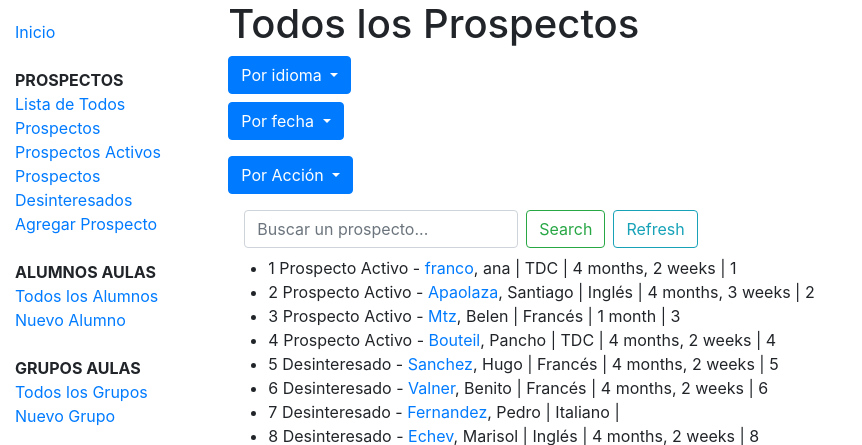
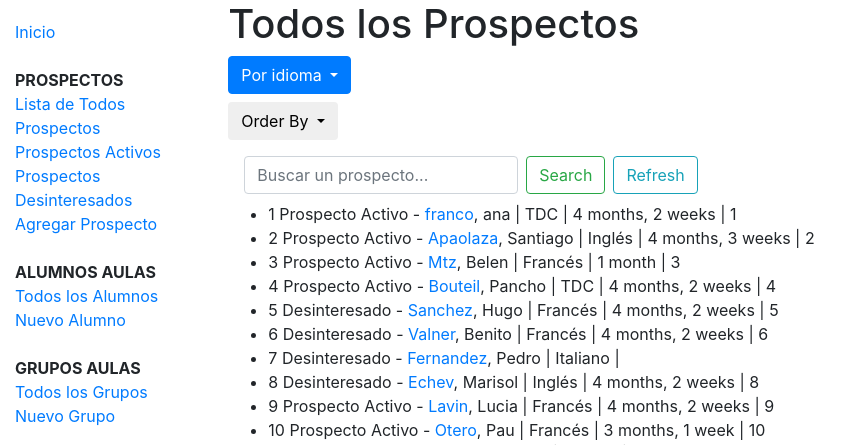
Before and after one commit to MarcNealer/angloapp, a Django app: page /prospectos/prospectos/ in a window 1280 px wide. Shown: the top 445 px of the page, without its empty margins (0-862 px from the left). Run offline with Django 3.2, Linux system fonts and the light colour scheme; data comes from the database, SQL or seed files in the repository; some libraries are stand-ins or nearby versions.

Commit message:
Merged the four order by actions into a single dropdown and changed so that there is a None option for filters and orderby

```diff
--- a/prospectos/templates/prospectos/prospecto_list.html
+++ b/prospectos/templates/prospectos/prospecto_list.html
@@ -10,17 +10,30 @@
       </button>
 
       <div class="dropdown-menu" aria-labelledby="dropdownMenuButton">
-        <a class="dropdown-item" href="http://127.0.0.1:5050/prospectos/prospectos/">Todos</a>
+        <a class="dropdown-item" href="/prospectos/prospectos/?filteri=None&order_by={{ order_by }}">Todos</a>
     {% for idioma in idioma_list %}
 
-        <a class="dropdown-item" href="?filteri={{idioma.pk}}{% if date_filter %}&{{ date_filter }}{% endif %}">{{idioma.name}}</a>
+        <a class="dropdown-item" href="/prospectos/prospectos/?filteri={{idioma.pk}}&order_by={{ order_by }}">{{idioma.name}}</a>
 
     {% endfor %}
         </div>
     </div>
 
     <div class="dropdown">
-      <button class="btn btn-{% if 'pub_dater' in request.GET %}warning{% elif 'pub_datel' in request.GET %}warning{% else %}primary{% endif %} dropdown-toggle my-2" type="button" id="dropdownMenuButton" data-toggle="dropdown" aria-haspopup="true" aria-expanded="false">
+        <button class="btn dropdown-toggle my-2" type="button" id="dropdownMenuButton" data-toggle="dropdown">
+            Order By
+        </button>
+        <div class="dropdown-menu">
+            <a class="dropdown-item" href="/prospectos/prospectos/?filteri={{ filteri }}&order_by=actionr">Acción más reciente</a>
+            <a class="dropdown-item" href="/prospectos/prospectos/?filteri={{ filteri }}&order_by=actionl">Acción menos reciente</a>
+            <a class="dropdown-item" href="/prospectos/prospectos/?filteri={{ filteri }}&order_by=pub_dater">Más reciente</a>
+            <a class="dropdown-item" href="/prospectos/prospectos/?filteri={{ filteri }}&order_by=pub_datel">Acción menos reciente</a>
+        </div>
+    </div>
+        {% comment %}
+    <!--
+    <div class="dropdown">
+      <button class="btn dropdown-toggle my-2" type="button" id="dropdownMenuButton" data-toggle="dropdown" aria-haspopup="true" aria-expanded="false">
         Por fecha
       </button>
 
@@ -50,7 +63,8 @@
       </div>
     </div>
 
-
+    -->
+    {% endcomment %}
         <!--
 
         <script>
--- a/prospectos/views.py
+++ b/prospectos/views.py
@@ -36,10 +36,31 @@ def prospecto_list_view(request):
     accion = ProspectoAccion.objects.all().order_by('-accion_date') #BUSCAR HOW TO COMBINE QUERIES FORM DIFF MODELS
 
     filteri = request.GET.get('filteri')  # Set 'qs' as a default value
-    date_filter=None
+    order_by = request.GET.get('order_by')
+    print(filteri)
+    print(order_by)
 
+    if order_by:
+        if 'None' not in order_by:
+            if order_by == 'actionr':
+                qs = qs.order_by('-prospectoaccion')
+            elif order_by == 'actionl':
+                qs = qs.order_by('prospectoaccion')
+            elif order_by == 'pub_dater':
+                qs = qs.order_by('-pub_date')
+            elif order_by == 'pub_datel':
+                qs = qs.order_by('pub_date')
+    else:
+        order_by = 'None'
+
+    if 'filteri' in request.GET:
+        if not 'None' in filteri:
+            qs = qs.filter(idioma__exact=filteri)
+    else:
+        filteri='None'
 
     #AQUI TENGO EL PROBLEMA QUE TENGO QUE RELACIONAR qs CON accion.
+    """
     if 'accionr' in request.GET:
         qs = qs.order_by('-prospectoaccion')
         #escribir un if statement que filtre los id duplicados y solo enseñe el id de la última acción. o un for loop que solo se quede con el último item.
@@ -59,10 +80,7 @@ def prospecto_list_view(request):
         qs = qs.order_by('pub_date')
         date_filter = 'pub_datel=true'
 
-
-    if 'filteri' in request.GET:
-        qs = qs.filter(idioma__exact=filteri)
-
+    """
 
 
     if query is not None:
@@ -79,7 +97,7 @@ def prospecto_list_view(request):
         "object_list": qs,
         "idioma_list": idiomas,
         "filteri": filteri,
-        "date_filter" : date_filter,
+        "order_by" : order_by,
     }
 
     template = 'prospectos/prospecto_list.html'
```
